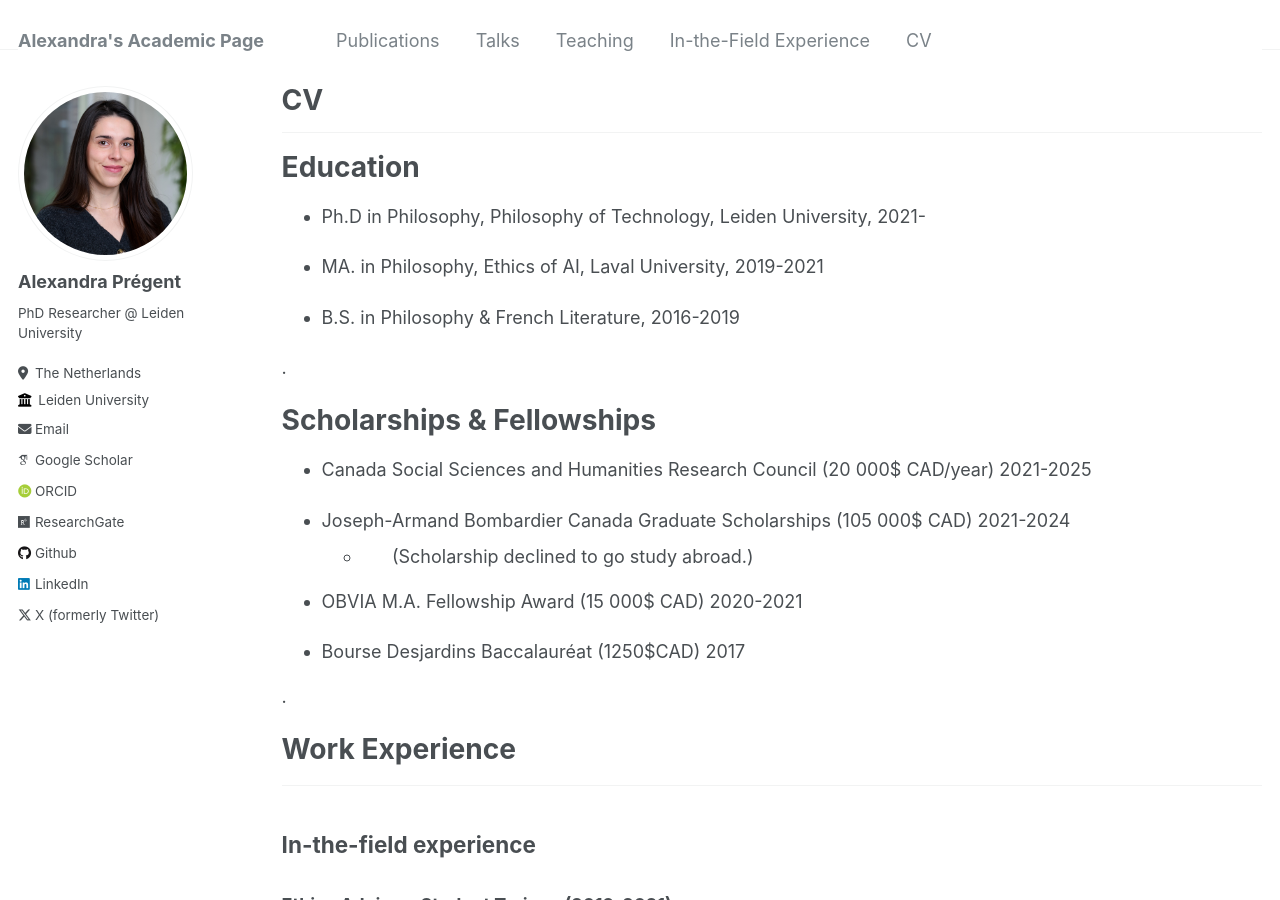
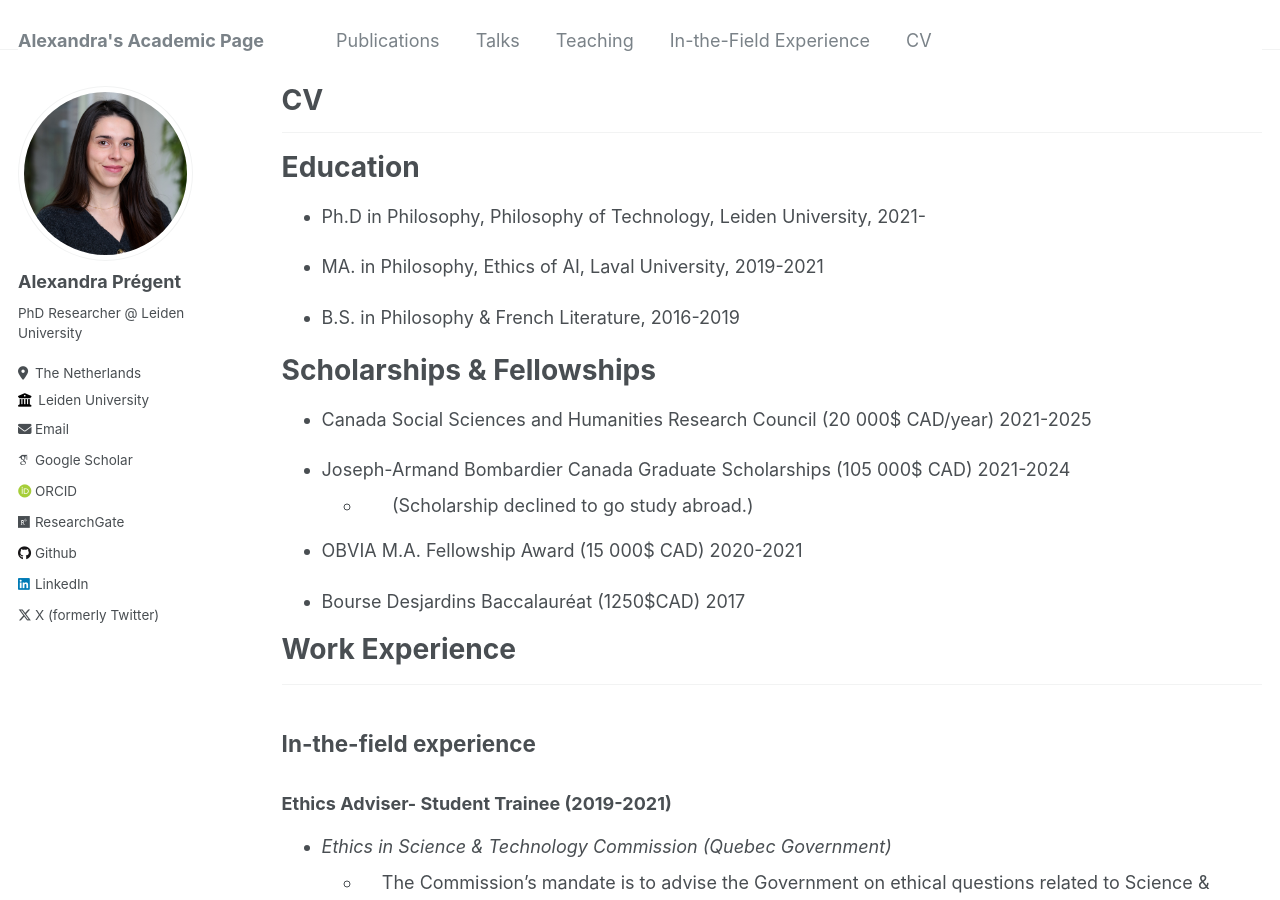
Before and after one commit to AlexandraPregent/AlexandraPregent.github.io, a Jekyll site: the page built from _pages/cv.md, in a window 1280 px wide and 900 px high. Built offline with Jekyll 4.4.1, drawn with Linux system fonts in a browser that asks for light colours; some web fonts are replaced.

Commit message:
Update cv.md

```diff
--- a/_pages/cv.md
+++ b/_pages/cv.md
@@ -24,10 +24,10 @@ redirect_from:
 * B.S. in Philosophy & French Literature, 2016-2019
 
 
-.
+
 # Scholarships & Fellowships
 
-* Canada Social Sciences and Humanities Research Council (20 000$ CAD/year) 2021-2025
+- Canada Social Sciences and Humanities Research Council (20 000$ CAD/year) 2021-2025
 
 
 * Joseph-Armand Bombardier Canada Graduate Scholarships (105 000$ CAD) 2021-2024
@@ -39,7 +39,9 @@ redirect_from:
 
 * Bourse Desjardins Baccalauréat (1250$CAD) 2017
 
-.
+
+
+
 
 # Work Experience
 *******
```
